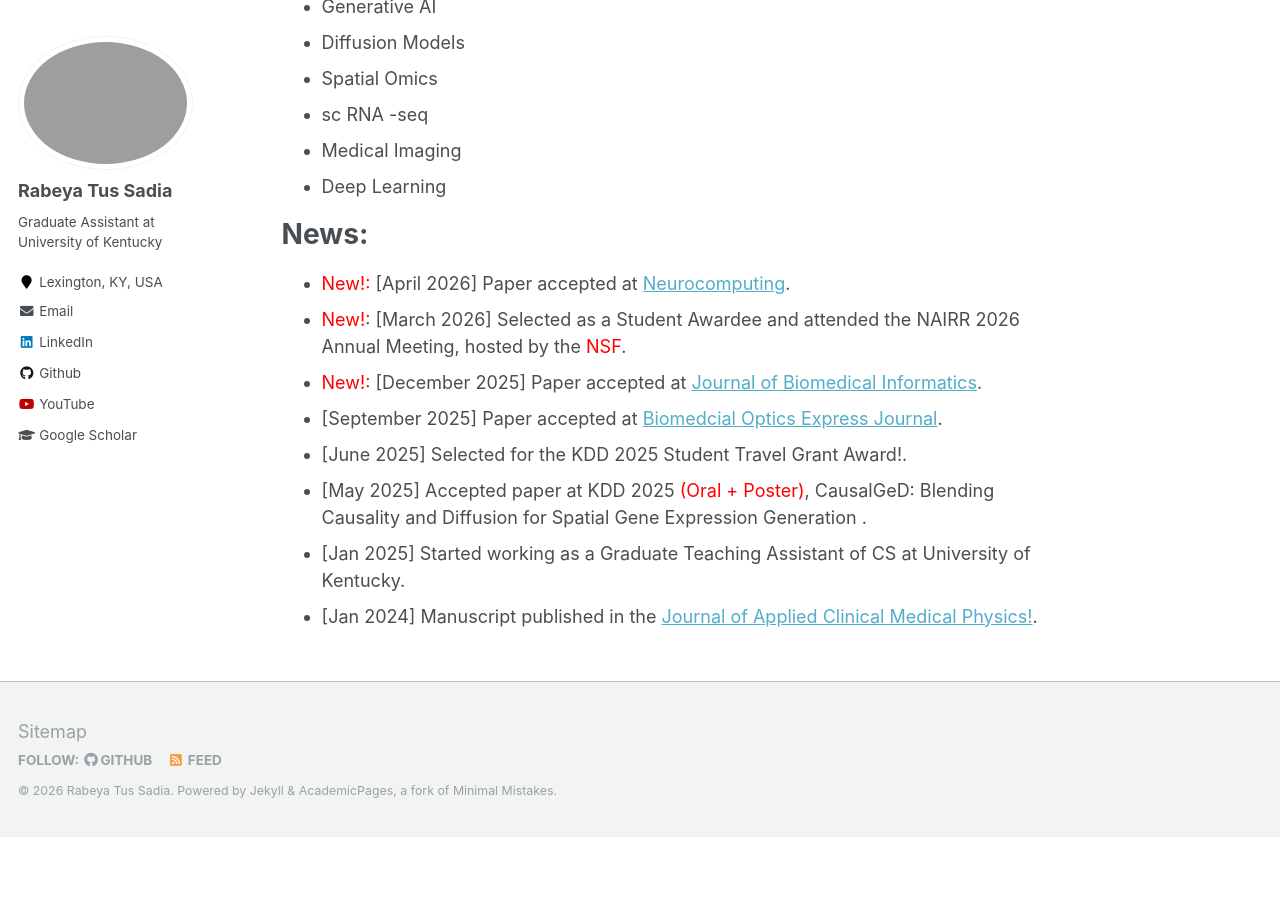
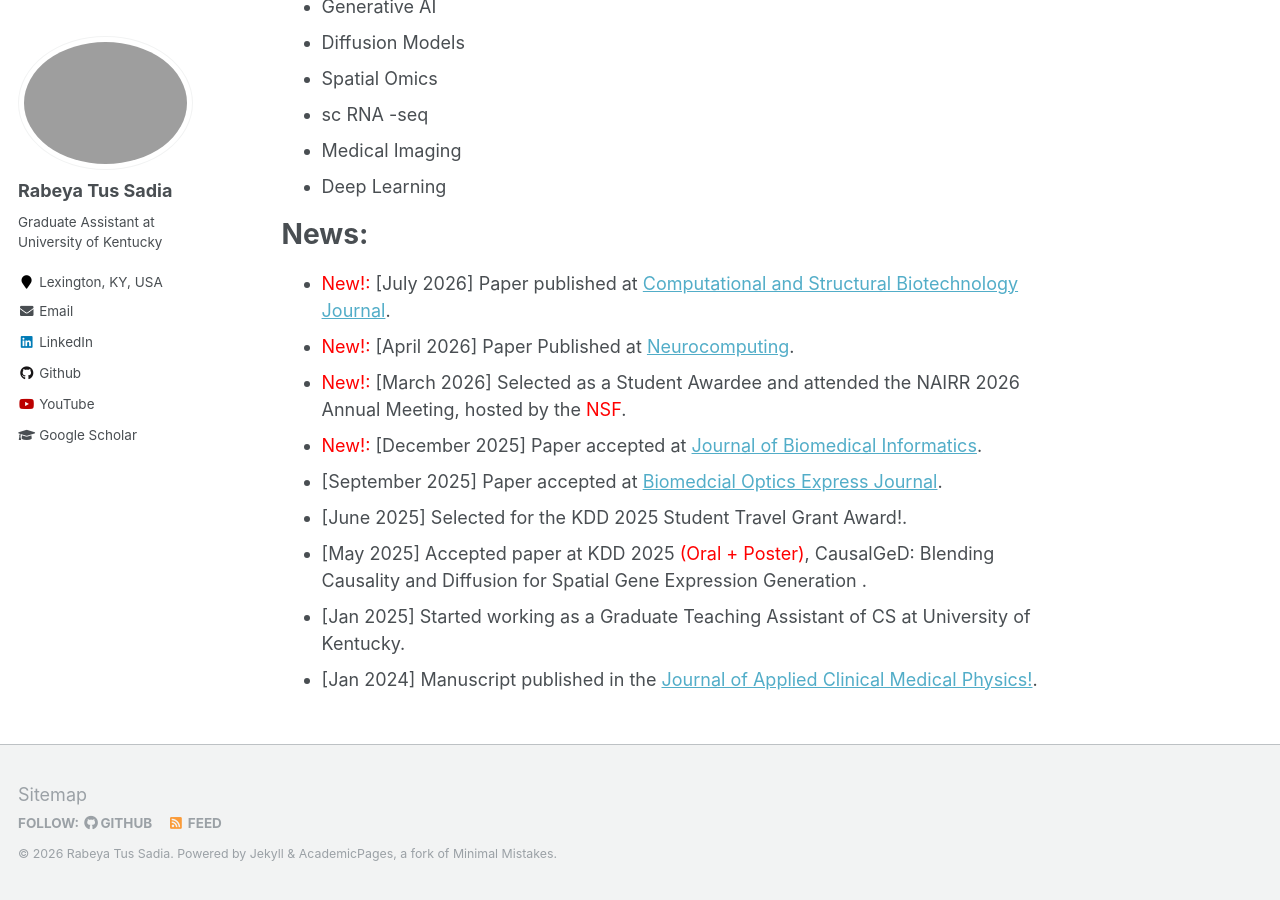
Before and after one commit to Rumi07/rumi07.github.io, a Jekyll site: the page built from _pages/about.md, in a window 1280 px wide and 900 px high, scrolled down 905 px. Built offline with Jekyll 4.4.1, drawn with Linux system fonts in a browser that asks for light colours; before the commit the page ends 1742 px from its top, so only the background shows below that.

Commit message:
updated about

```diff
--- a/_pages/about.md
+++ b/_pages/about.md
@@ -43,7 +43,8 @@ Research Interests:
 News:
 ======
 
-- <span style="color:red">New!:</span> [April 2026] Paper accepted at [Neurocomputing](https://doi.org/10.1016/j.neucom.2026.133754).
+- <span style="color:red">New!:</span> [July 2026] Paper published at [Computational and Structural Biotechnology Journal](https://spj.science.org/doi/epdf/10.34133/csbj.0150).
+- <span style="color:red">New!:</span> [April 2026] Paper Published at [Neurocomputing](https://doi.org/10.1016/j.neucom.2026.133754).
 - <span style="color:red">New!:</span> [March 2026] Selected as a Student Awardee and attended the NAIRR 2026 Annual Meeting, hosted by the <span style="color:red">NSF</span>.
 - <span style="color:red">New!:</span>  [December 2025] Paper accepted at [Journal of Biomedical Informatics](https://doi.org/10.1016/j.jbi.2025.104966).
 - [September 2025] Paper accepted at [Biomedcial Optics Express Journal](https://opg.optica.org/boe/fulltext.cfm?uri=boe-16-10-3895).
```
